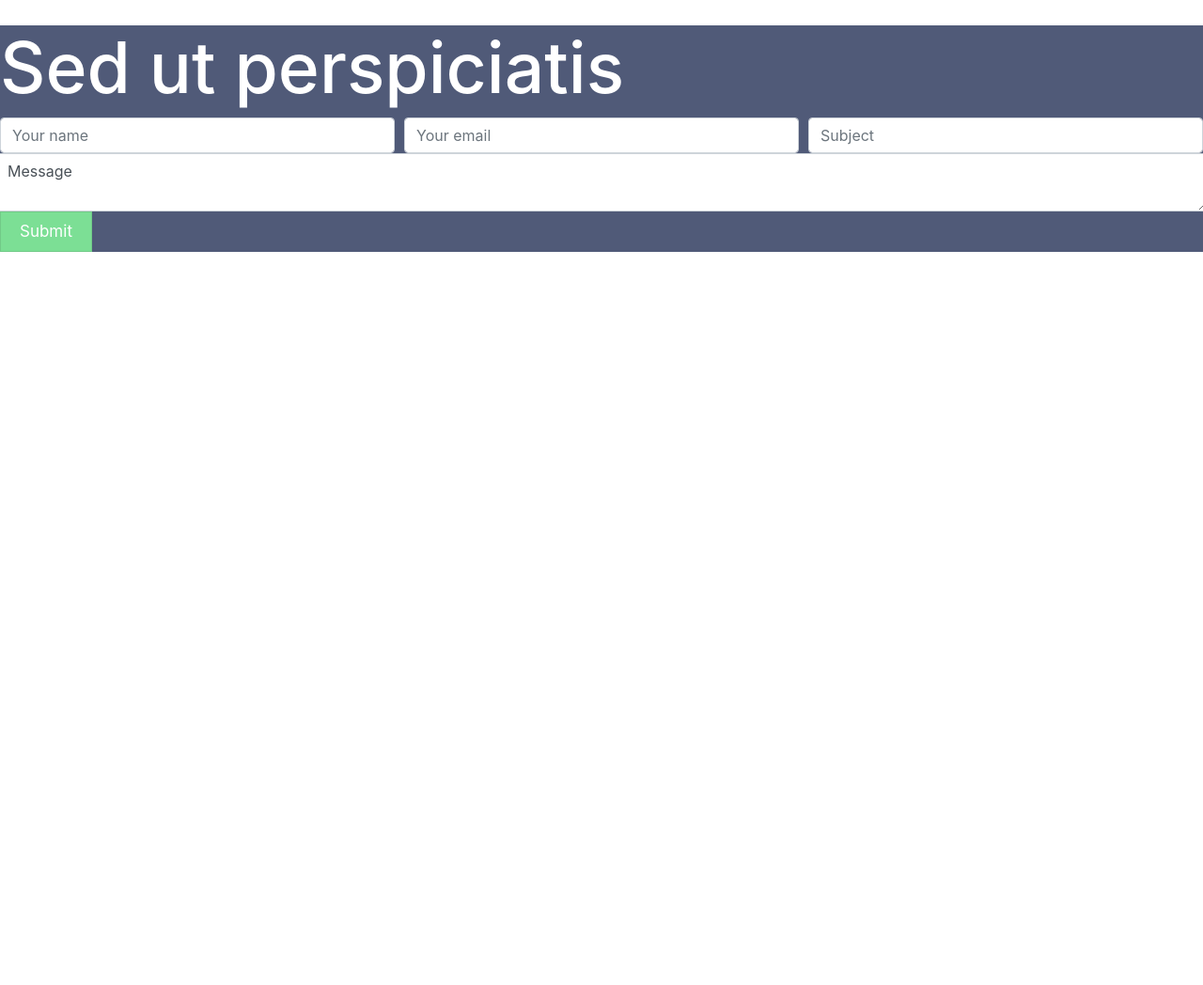
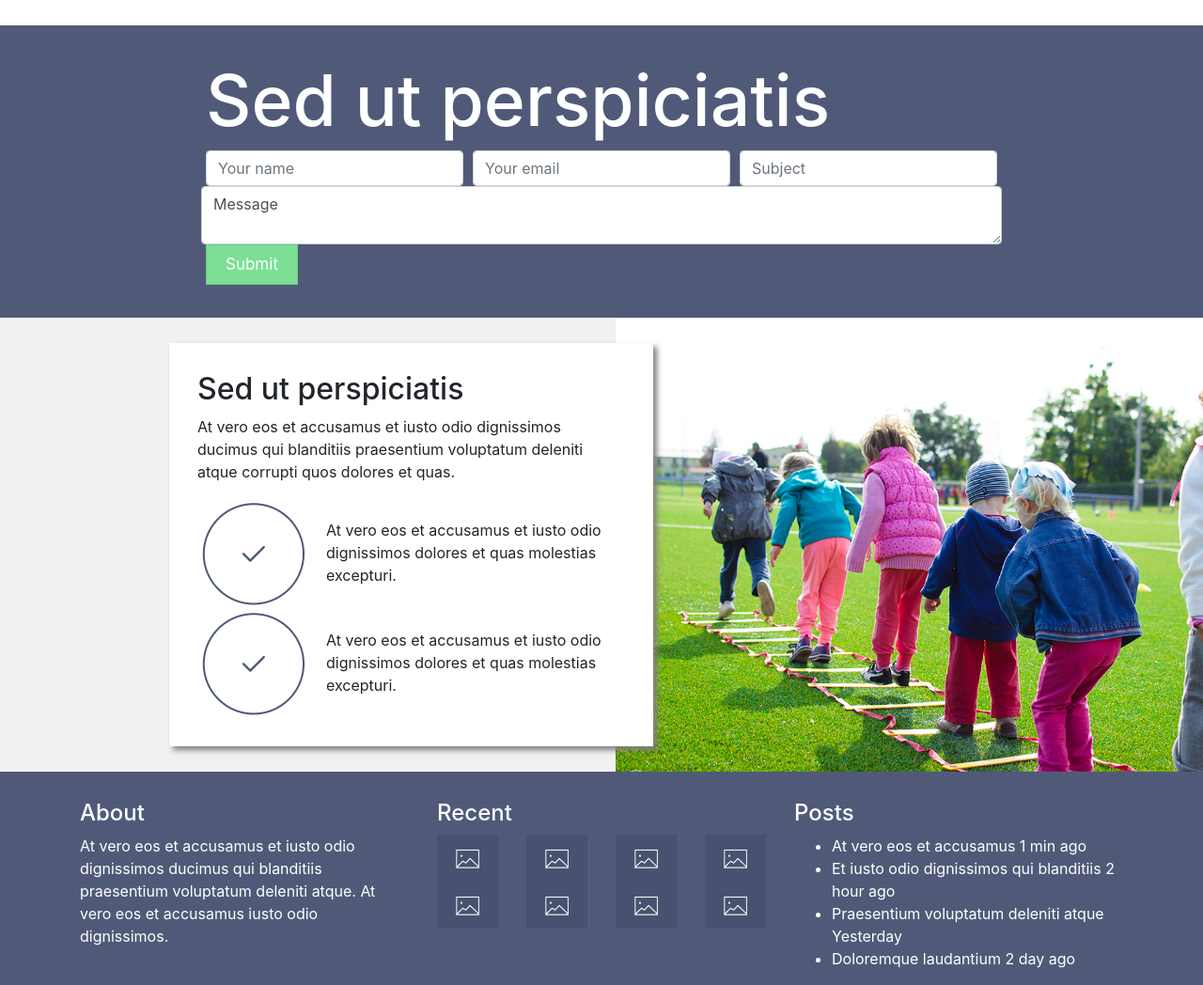
Before and after one commit to Evenstarw1/Prueba-MWLB, a plain HTML site: page index.html in a window 1280 px wide. Shown: the part 2721-3769 px from the top of the page at 94% size. Before the commit the page ends 2989 px from the top, so only its background shows below. Drawn offline with nearby package versions, Linux system fonts and the light colour scheme; a script that the page names is missing.

Commit message:
update footer

```diff
--- a/css/styles.css
+++ b/css/styles.css
@@ -56,7 +56,6 @@ span {
 .text-cent{
     align-content: center;
     justify-content: center;
-    align-content: center;
 }
 
 .greenBox {
@@ -87,6 +86,14 @@ span {
 
 .boxBlue{
     background-color: #505a78;
+    display: flex;
+    justify-content: center;
+    padding: 35px 0;
+
+}
+
+.boxBlue-content {
+    align-content: center;
 }
 
 .greenButton2 {
@@ -100,3 +107,27 @@ span {
 	text-decoration:none;
 	text-shadow:0px 1px 0px #7cdf95;
 }
+
+.greyBack {
+    background-color: #f1f1f1;
+}
+
+.whiteBox {
+    background-color: white;
+    margin-left: 160px;
+    margin-right: -200px;
+    padding: 30px;
+    position: relative;
+    box-shadow: 4px 4px 6px grey;
+    z-index: 2;
+}
+
+.footer-box {
+    padding-top: 30px;
+    background-color: #505a78;
+color: white;
+}
+
+.img-footer{
+    height: 50px;
+}
--- a/index.html
+++ b/index.html
@@ -114,12 +114,14 @@
 
                 <img class="img-columns" src="images/col1.png" alt="child">
                 <h4 class="text-center">Perspiciatis Unde Omnis</h4>
-                <p class="text-center">At vero eos et accusamus et iusto odio dignissimos corrupti quos dolores et quas molestias.</p>
+                <p class="text-center">At vero eos et accusamus et iusto odio dignissimos corrupti quos dolores et quas
+                    molestias.</p>
             </div>
             <div class="col-sm-12 col-xl-4 d-flex flex-column align-items-left ">
                 <img class="img-columns" src="images/col2.png" alt="sofa">
                 <h4 class="text-center">Sed Ut Unde Omnis</h4>
-                <p class="text-center">Vero eos et accusamus et iusto odio dignissimos ducimus qui blanditiis praesentium atque corrupti quos dolores et.</p>
+                <p class="text-center">Vero eos et accusamus et iusto odio dignissimos ducimus qui blanditiis
+                    praesentium atque corrupti quos dolores et.</p>
             </div>
             <div class="col-sm-12 col-xl-4 d-flex flex-column align-items-left ">
                 <img class="img-columns" src="images/col3.png" alt="play">
@@ -130,6 +132,7 @@
 
         <!-- Blue/Grey box -->
         <div class="boxBlue">
+            <div class="boxBlue-content">
                 <h1>Sed ut perspiciatis</h1>
                 <form>
                     <div class="form-row">
@@ -149,6 +152,91 @@
                     <button class="greenButton2">Submit</button>
                 </form>
             </div>
+        </div>
+
+        <!-- White box & Img -->
+        <div class="greyBack">
+            <div class="row two-columns">
+                <div class="col-xl-6">
+                    <div class="column2">
+                        <div class="whiteBox">
+                            <h2>Sed ut perspiciatis</h2>
+                            <p>At vero eos et accusamus et iusto odio dignissimos ducimus qui blanditiis praesentium
+                                voluptatum
+                                deleniti atque corrupti quos dolores et quas.</p>
+
+                            <div class="img-text">
+                                <img src="images/check.png" alt="check">
+                                <span class="text-cent">At vero eos et accusamus et iusto odio dignissimos dolores et
+                                    quas
+                                    molestias excepturi.</span>
+                            </div>
+                            <div class="img-text">
+                                <img src="images/check.png" alt="check">
+                                <span class="text-cent">At vero eos et accusamus et iusto odio dignissimos dolores et
+                                    quas
+                                    molestias excepturi.</span>
+                            </div>
+
+                        </div>
+                    </div>
+                </div>
+                <div class="col-xl-6">
+                    <img class="imagenlat" src="images/imglat2.png" alt="kids">
+                </div>
+            </div>
+
+
+        </div>
+    </div>
+
+    <footer>
+        <div class="footer-box">
+            <div class="container">
+                <div class="row">
+                    <div class="col-sm">
+                        <h4>
+                            About
+                        </h4>
+                        <p>
+                            At vero eos et accusamus et iusto odio dignissimos ducimus qui blanditiis praesentium
+                            voluptatum deleniti atque. At vero eos et accusamus iusto odio dignissimos.
+                        </p>
+                    </div>
+                    <div class="col-sm">
+                        <h4>
+                            Recent
+                        </h4>
+                        <div class="row">
+                            <div class="col"><img class="img-footer" src="images/imgpho.png" alt="recent img"></div>
+                            <div class="col"><img class="img-footer" src="images/imgpho.png" alt="recent img"></div>
+                            <div class="col"><img class="img-footer" src="images/imgpho.png" alt="recent img"></div>
+                            <div class="col"><img class="img-footer" src="images/imgpho.png" alt="recent img"></div>
+                        </div>
+                        <div class="row">
+                            <div class="col"><img class="img-footer" src="images/imgpho.png" alt="recent img"></div>
+                            <div class="col"><img class="img-footer" src="images/imgpho.png" alt="recent img"></div>
+                            <div class="col"><img class="img-footer" src="images/imgpho.png" alt="recent img"></div>
+                            <div class="col"><img class="img-footer" src="images/imgpho.png" alt="recent img"></div>
+                        </div>
+                    </div>
+                    <div class="col-sm">
+                        <h4>
+                            Posts
+                        </h4>
+                        <ul>
+                            <li>At vero eos et accusamus 1 min ago</li>
+                            <li>Et iusto odio dignissimos qui blanditiis 2 hour ago</li>
+                            <li>Praesentium voluptatum deleniti atque Yesterday </li>
+                            <li>Doloremque laudantium 2 day ago</li>
+                        </ul>
+                    </div>
+                </div>
+            </div>
+        </div>
+
+    </footer>
+
 
 
     <!-- Optional JavaScript -->
```
Also changed, not shown: images/imglat2.png (added), images/imgpho.png (added). Lines whose indentation alone changed are shown as unchanged.
